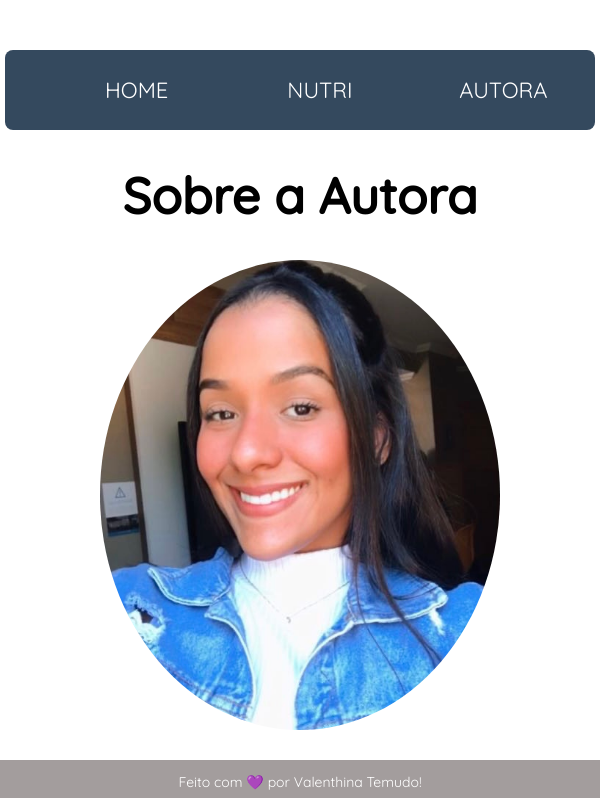
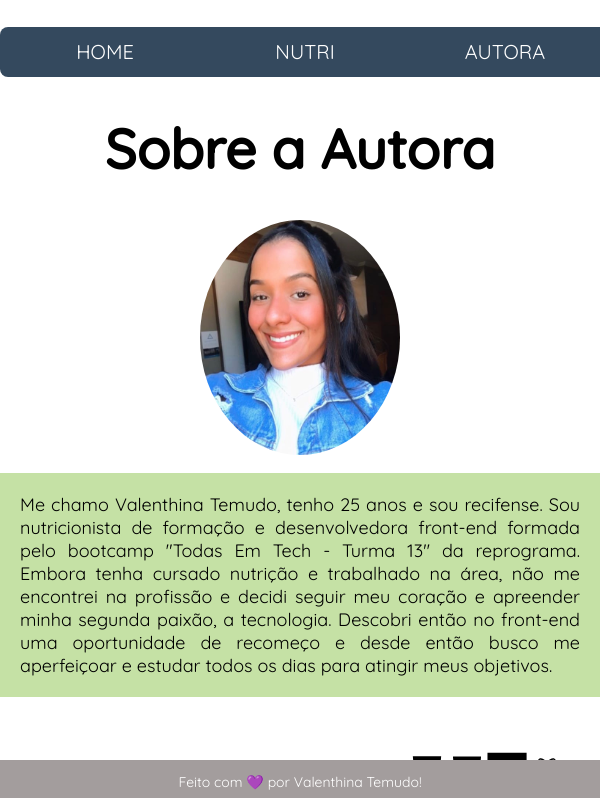
Before and after one commit to valenthinatemudo/ProjetoFinal-Reprograma, a React (Create React App) app: page /autora in a window 600 px wide. Shown: the top 798 px of the page. Built offline with nearby package versions, Linux system fonts and the light colour scheme.

Commit message:
enviando alterações

```diff
--- a/src/components/Menu/menu.styles.css
+++ b/src/components/Menu/menu.styles.css
@@ -35,28 +35,30 @@
         padding:auto;
     }
 
-    @media(min-width: 414px) and (max-width: 740px) {
+    @media(min-width: 414px) and (max-width: 1024px) {
 
         .menu{
-            width: 50%;
+            width: 350px;
+            height: 20px;
+            padding: 5px;
            }
 
            ul>li{
-            line-height: 10px;
-            font-size: 50px;
+            line-height: 20px;
+            font-size: 15px;
         }
     }
 
     @media(max-width: 1024px) {
        .menu{
-        margin: 50px auto 0;
-        width: 550px;
+        width: 600px;
+        height: 40px;
         display: flex;
         justify-content: space-around;
        }
 
        ul>li{
-           line-height: 80px;
-           font-size: 22px;
+           line-height: 40px;
+           font-size: 20px;
        }
     }
--- a/src/pages/Autora/autora.styles.css
+++ b/src/pages/Autora/autora.styles.css
@@ -1,6 +1,7 @@
     @import url('https://fonts.googleapis.com/css2?family=Indie+Flower&family=Quicksand:wght@300;400;500&display=swap');
 
     .div-autora {
+        width: 100%;
         font-family: 'Quicksand', sans-serif;
     }
 
@@ -101,11 +102,13 @@
         }
 
         .titulo-autora{
-            font-size: 5px;
+            font-size: 55px;
+            display: flex;
+            justify-content: center;
         }
 
         .foto-autora{
-            width: 150px;
+            width: 200px;
         }
 
         .descricao {
@@ -120,7 +123,7 @@
     }
 
     @media(max-width: 1024px) {
-        .titulo-autora{
+        /* .titulo-autora{
             font-size: 50px;
         }
 
@@ -138,5 +141,5 @@
 
         .descricao{
             font-size: 28px;
-        }
+        } */
     }
```
